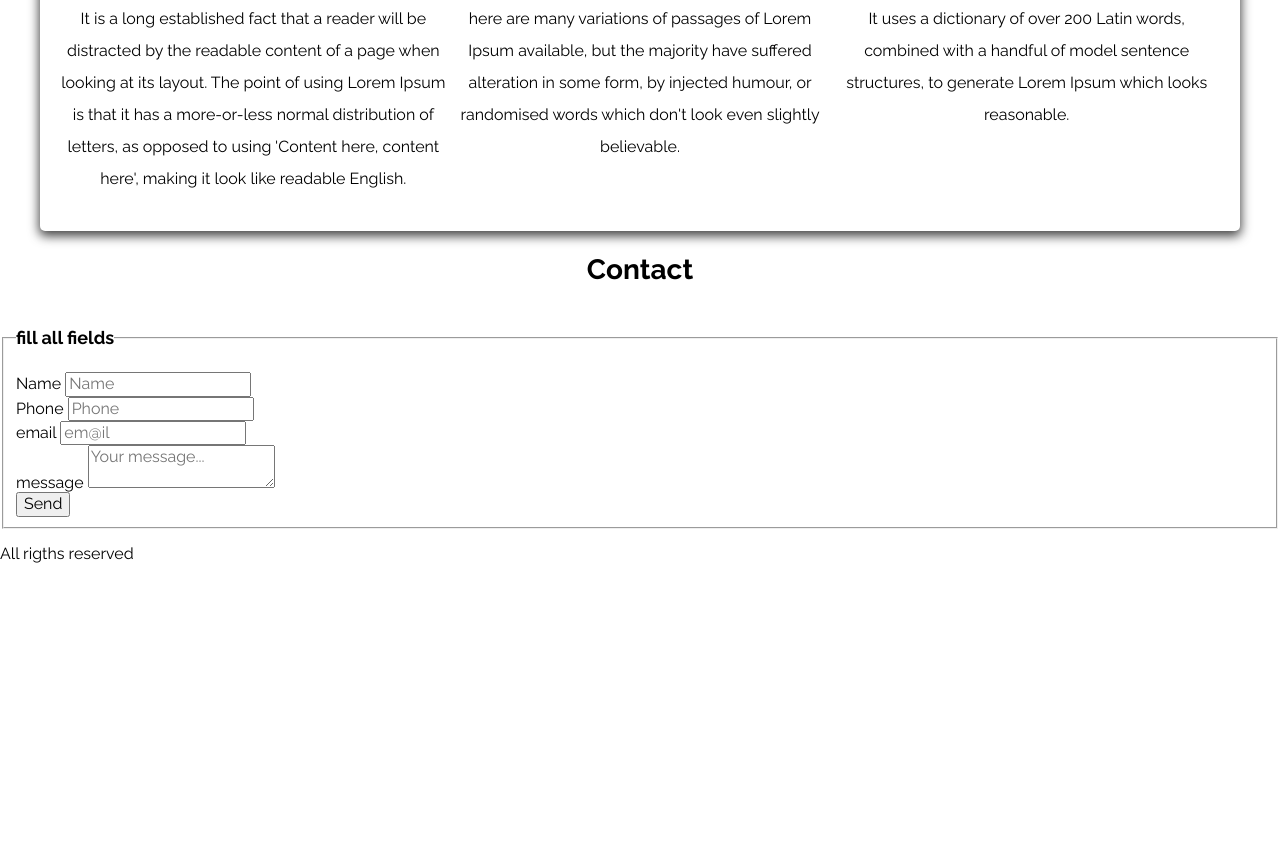
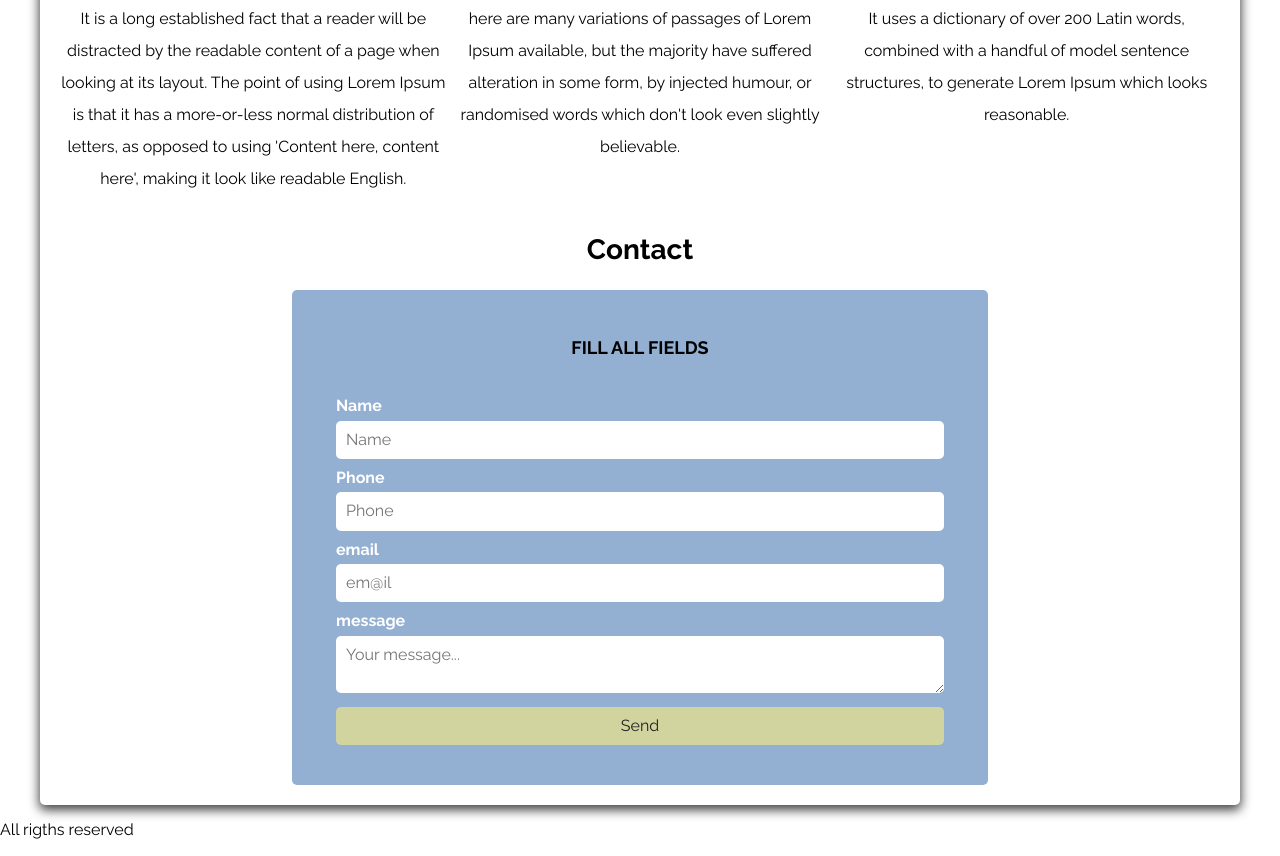
Before and after one commit to AngeLechuga/Angel_lechuga_webpage, a plain HTML site: page index.html in a window 1280 px wide. Shown: the part 886-1742 px from the top of the page. Before the commit the page ends 1465 px from the top, so only its background shows below. Drawn offline with Linux system fonts and the light colour scheme.

Commit message:
CSS & index Send buttom styles

```diff
--- a/css/style.css
+++ b/css/style.css
@@ -47,12 +47,17 @@ body {
     font-weight: 400;
     width: 30%;
     text-align: center;
+    border: none; /* para quitar el borde del botón del formulario */
 }
 
 @media (min-width: 480px) {
     .boton {
         width: auto;
     }
+}
+
+.boton:hover {
+    cursor: pointer;
 }
 
 .shadow { /* Agregando sobra de CSS Generator */
@@ -198,3 +203,55 @@ color: #212121;
     justify-content: center;
     align-items: center;
 }
+
+/* Contact-form styles*/
+
+.contact-form {
+    background-color: var(--quinto);
+    width: 60%; /* usar el valor más pequeño */
+    margin: auto;
+    padding: 3rem;
+    border-radius: 0.5rem;
+}
+
+.contact-form fieldset {
+    border: none; /* eliminando estilo de borde por defecto */
+}
+
+.contact-form legend {
+    /* color: var(--tercero); */
+    text-align: center;
+    font-size: 1.8rem;
+    text-transform: uppercase;
+    font-weight: 700;
+    margin-bottom: 1.5rem;
+}
+
+/* Acomodadno los inputs dentro del formulario */
+.container-inputs {
+
+}
+
+.inputs {
+    margin-bottom: 1rem;
+}
+
+.inputs label {
+    color: var(--negro);
+    font-weight: bold;
+    margin-bottom: .5rem;
+    display: block;
+}
+
+/* inputs styles */
+.input-text {
+    width: 100%;
+    border: none;
+    border-radius: .5rem;
+    padding: 1rem;
+}
+
+/* modificando botón de neviar */
+.send .boton {
+    width: 100%;
+}
--- a/index.html
+++ b/index.html
@@ -98,44 +98,46 @@
             </section>
         </div><!-- Contenedor para sección de servicios -->
 
+        <section> <!-- Formulario de contacto -->
+            <h2>Contact</h2>
+
+            <form class="contact-form">
+                <fieldset>
+                    <legend><h3>Fill all fields</h3></legend>
+
+                    <div class="container-inputs"> <!-- Contenedor de los campos a llenar -->
+                        <div class="inputs">
+                            <label for="">Name</label>
+                            <input class="input-text" type="text" placeholder="Name">
+                        </div>
+
+                        <div class="inputs">
+                            <label for="">Phone</label>
+                            <input class="input-text" type="tel" placeholder="Phone">
+                        </div>
+
+                        <div class="inputs">
+                            <label for="">email</label>
+                            <input class="input-text" type="email" placeholder="em@il">
+                        </div>
+
+                        <div class="inputs">
+                            <label for="">message</label>
+                            <textarea class="input-text" name="" id="" placeholder="Your message..."></textarea>
+                        </div>
+
+                    </div><!-- Contenedor de los campos a llenar -->
+
+                    <div class="send">
+                        <input class="boton" type="submit" value="Send">
+                    </div>
+                </fieldset>
+            </form>
+        </section>
 
     </main>
 
-<section>
-    <h2>Contact</h2>
 
-    <form action="">
-        <fieldset>
-            <legend><h3>fill all fields</h3></legend>
-
-            <div>
-                <label for="">Name</label>
-                <input type="text" placeholder="Name">
-            </div>
-
-            <div>
-                <label for="">Phone</label>
-                <input type="tel" placeholder="Phone">
-            </div>
-
-            <div>
-                <label for="">email</label>
-                <input type="email" placeholder="em@il">
-            </div>
-
-            <div>
-                <label for="">message</label>
-                <textarea name="" id="" placeholder="Your message..."></textarea>
-            </div>
-
-            <div>
-                <input type="submit" value="Send">
-            </div>
-
-
-        </fieldset>
-    </form>
-</section>
 
 <footer>
     <p>All rigths reserved</p>
```
